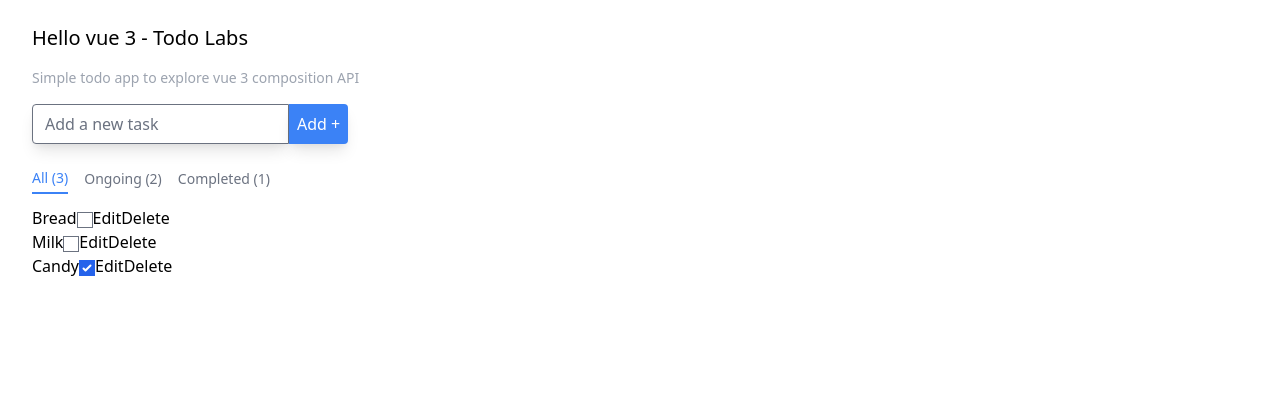
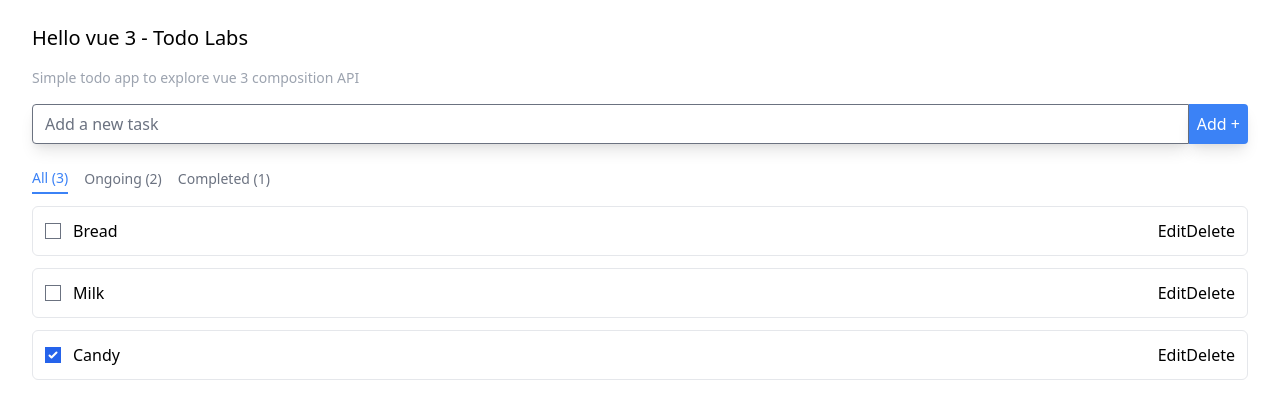
Before and after one commit to cristian1201/vue-todo-app, a Vue app: page / in a window 1280 px wide. Shown: the top 418 px of the page. Built offline with nearby package versions, Linux system fonts and the light colour scheme.

Commit message:
feat: on edit, focus the input

```diff
--- a/src/App.vue
+++ b/src/App.vue
@@ -7,13 +7,13 @@
       </p>
     </div>
     <div class="mb-6">
-      <div>
+      <div class="w-full flex">
         <input
           type="text"
           v-model="newTaskInput"
           @keyup.enter="addTask"
           placeholder="Add a new task"
-          class="h-10 rounded-r-none rounded shadow-lg"
+          class="flex-grow flex-shrink-0 h-10 rounded-r-none rounded shadow-lg"
         />
         <button
           class="p-2 h-10 bg-blue-500 rounded-l-none rounded-r text-white hover:bg-blue-600 shadow-lg"
@@ -59,30 +59,45 @@
       </button>
     </div>
     <ul>
-      <li v-for="taskItem in tasksInView" :key="taskItem.id">
-        <input
-          v-if="taskItem.edit"
-          v-model="taskItem.label"
-          type="text"
-          @keyup.enter="confirmEdit(taskItem.id)"
-        />
-        <span v-else>
-          {{ taskItem.label }}
-        </span>
+      <li
+        v-for="(taskItem, i) in tasksInView"
+        :key="taskItem.id"
+        class="p-3 rounded-md mb-3 border flex justify-between items-center hover:border-gray-400"
+      >
+        <div class="flex flex-grow items-center">
           <input
             type="checkbox"
             :checked="taskItem.complete"
             v-model="taskItem.complete"
+            class="mr-3"
           />
+          <input
+            :ref="
+              (el) => {
+                if (el) editTasks[i] = el;
+              }
+            "
+            v-show="taskItem.edit"
+            v-model="taskItem.label"
+            type="text"
+            class="h-10 w-full mr-2 rounded border border-gray-300"
+            @keyup.enter="confirmEdit(taskItem.id)"
+          />
+          <span v-show="!taskItem.edit">
+            {{ taskItem.label }}
+          </span>
+        </div>
+        <div>
           <button @click="toggleEdit(taskItem.id)">Edit</button>
           <button @click="deleteTask(taskItem.id)">Delete</button>
+        </div>
       </li>
     </ul>
   </div>
 </template>
 
 <script>
-import { reactive, toRefs, computed } from 'vue';
+import { ref, onBeforeUpdate, reactive, toRefs, computed, nextTick } from 'vue';
 import { v4 as uuid } from 'uuid';
 export default {
   name: 'App',
@@ -113,6 +128,8 @@ export default {
       ],
     });
 
+    const editTasks = ref([HTMLElement]);
+
     // Add a new task
     const addTask = () => {
       state.taskList.push({
@@ -128,9 +145,11 @@ export default {
       return state.taskList.findIndex((task) => task.id === taskId);
     };
 
-    const toggleEdit = (taskId) => {
+    const toggleEdit = async (taskId) => {
       const taskToEdit = state.taskList[findIndexTaskById(taskId)];
       taskToEdit.edit = !taskToEdit.edit;
+      await nextTick();
+      editTasks.value[findIndexTaskById(taskId)].focus();
     };
 
     const confirmEdit = (taskId) => {
@@ -191,6 +210,7 @@ export default {
       isActiveView,
       tasksInView,
       setView,
+      editTasks,
     };
   },
 };
```
Lines whose indentation alone changed are shown as unchanged.
